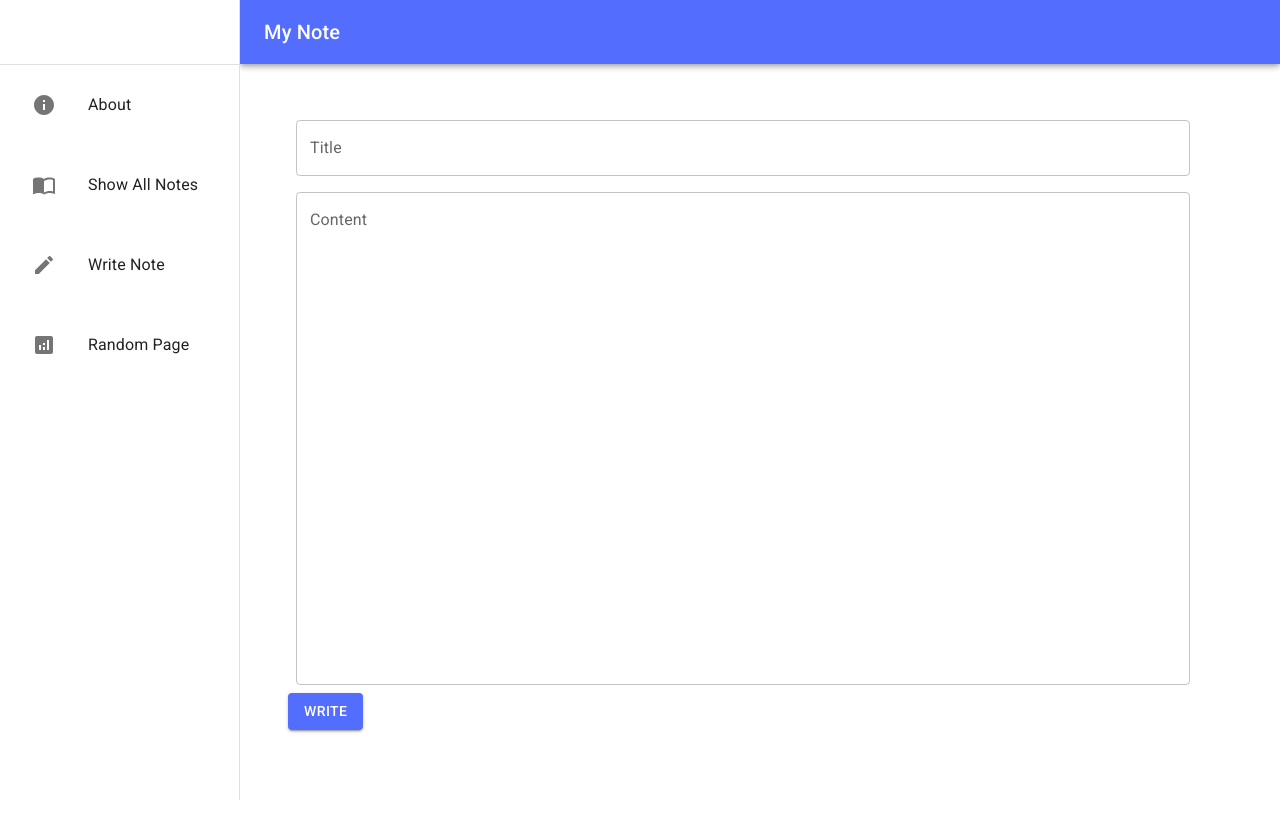
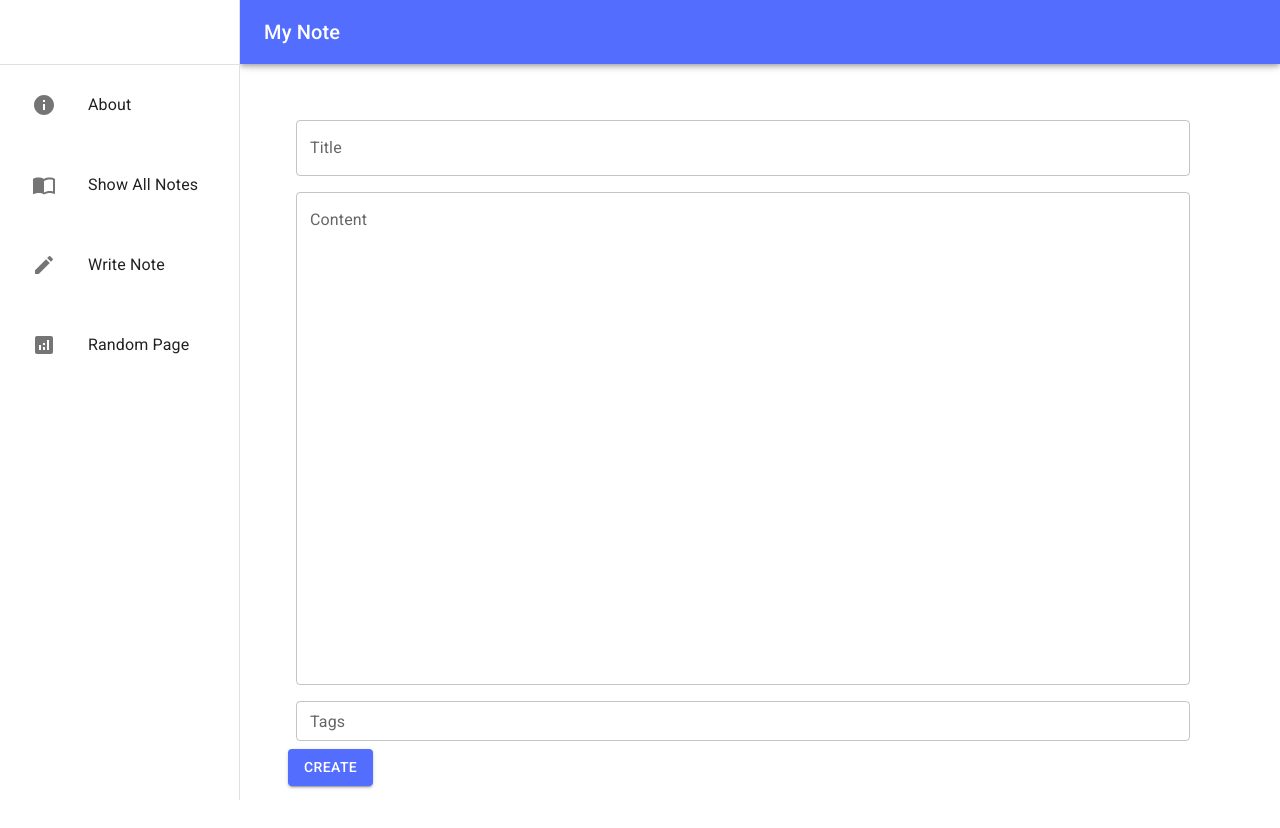
Before and after one commit to KimJaehyunPro/NoteAppFrontend, a React (Create React App) app: page /notes/create in a window 1280 px wide. Shown: the top 828 px of the page. Before the commit the page ends 800 px from the top, so only its background shows below. Built offline with nearby package versions, Linux system fonts and the light colour scheme.

Commit message:
UpdateNotePage redirect successful

```diff
--- a/src/Components/CreateNote/CreateNotePage.jsx
+++ /dev/null
@@ -1,42 +0,0 @@
-import useCreateNote from '../../Hooks/useCreateNote';
-
-import { Box, Button } from '@mui/material/';
-import TextField from '@mui/material/TextField';
-import * as React from 'react';
-
-export default function CreateNotePage(props) {
-
-    const [title, setTitle] = React.useState('');
-    const [content, setContent] = React.useState('');
-
-    const createNote = useCreateNote();
-
-    return (
-        <Box
-            component="form"
-            sx={{
-                '& .MuiTextField-root': { m: 1, width: '100%' },
-            }}
-            noValidate
-            autoComplete="off"
-        >
-
-            <TextField
-                id='note-title'
-                label="Title"
-                multiline
-                onChange={e => { setTitle(e.target.value) }}
-            />
-
-            <TextField
-                id='note-content'
-                label="Content"
-                multiline
-                rows={20}
-                onChange={e => { setContent(e.target.value) }}
-            />
-
-            <Button onClick={() => { createNote(title, content) }} variant="contained">Write</Button>
-        </Box>
-    )
-}
--- a/src/Components/ReadNote/ReadNotePage.jsx
+++ b/src/Components/ReadNote/ReadNotePage.jsx
@@ -1,7 +1,9 @@
-import { Paper } from "@mui/material";
+import { Paper, Fab } from "@mui/material";
 import { useParams } from "react-router-dom";
 import * as React from 'react';
 import useNote from "../../Hooks/useNote";
+
+import EditIcon from '@mui/icons-material/Edit';
 
 export default function ReadNotePage(props) {
     const { noteId } = useParams();
@@ -9,9 +11,12 @@ export default function ReadNotePage(props) {
 
     return (
         <Paper elevation={3}>
-            <p>{ id }</p>
-            <p>{ title }</p>
-            <p>{ content }</p>
+            <p>{id}</p>
+            <p>{title}</p>
+            <p>{content}</p>
+            <Fab color="secondary" aria-label="update" href={`/notes/update/${id}`}>
+                <EditIcon />
+            </Fab>
         </Paper>
     )
 }
--- a/src/Components/ShowAllNotes/Notes.jsx
+++ b/src/Components/ShowAllNotes/Notes.jsx
@@ -1,6 +1,6 @@
 import deleteNoteRequest from "./utils/deleteNoteRequest";
 
-import { Button, Paper, Typography } from "@mui/material";
+import { Button, Chip, Paper, Stack, Typography } from "@mui/material";
 
 export default function Notes(props) {
 
@@ -10,10 +10,15 @@ export default function Notes(props) {
         <div>
             {notes.map((note) => {
                 return (
-                    <Paper elevation={2} key={note.noteId} style={{"margin": "10px"}}>
+                    <Paper elevation={2} key={note.noteId} style={{ "margin": "10px" }}>
                         <Typography>{note.noteId}</Typography>
                         <Typography>{note.title}</Typography>
                         <Typography>{note.content}</Typography>
+                        <Stack direction="row" spacing={1}>
+                            {note.tags.map((tag) =>
+                                <Chip label={tag.tagName}/>
+                            )}
+                        </Stack>
                         <Button href={`notes/${note.noteId}`}>View</Button>
                         <Button onClick={() => {
                             deleteNoteRequest(note.noteId, setNotes);
--- /dev/null
+++ b/src/Components/WriteNote/CreateNotePage.jsx
@@ -0,0 +1,13 @@
+import useCreateNote from '../../Hooks/useCreateNote';
+import WriteNote from "./WriteNote";
+
+import * as React from 'react';
+
+export default function CreateNotePage(props) {
+
+    const createNote = useCreateNote();
+
+    return (
+            <WriteNote operation={createNote} />
+    )
+}
--- /dev/null
+++ b/src/Components/WriteNote/UpdateNotePage.jsx
@@ -0,0 +1,11 @@
+import useUpdateNote from "../../Hooks/useUpdateNote";
+import WriteNote from "./WriteNote"
+
+export default function UpdateNotePage(props) {
+
+    const {defaultTitle, defaultContent, defaultTagNames} = props;
+    const updateNote = useUpdateNote();
+    return(
+        <WriteNote defaultTitle={defaultTitle} defaultContent={defaultContent} defaultTagNames={defaultTagNames} operation={updateNote}/>
+    )
+}
--- /dev/null
+++ b/src/Components/WriteNote/WriteNote.jsx
@@ -0,0 +1,70 @@
+import {Box, Button} from '@mui/material/';
+import TextField from '@mui/material/TextField';
+import * as React from 'react';
+
+function parseTags(tags) {
+    return tags.split(' ').filter(tag => tag[0] === '#').map(tag => tag.slice(1));
+}
+
+export default function WriteNote(props) {
+
+    const {defaultTitle, defaultContent, defaultTagNames} = props;
+
+    const operation = props.operation;
+
+    const [title, setTitle] = React.useState('');
+    const [content, setContent] = React.useState('');
+    const [tagNames, setTagNames] = React.useState('');
+
+    function handleSubmit(title, content, tags) {
+        const parsedTags = parseTags(tags);
+        operation(title, content, parsedTags);
+    }
+
+    return (
+        <Box
+            component="form"
+            sx={{
+                '& .MuiTextField-root': {m: 1, width: '100%'},
+            }}
+            noValidate
+            autoComplete="off"
+        >
+
+            <TextField
+                id='note-title'
+                label="Title"
+                multiline
+                defaultValue={defaultTitle}
+                onChange={e => {
+                    setTitle(e.target.value)
+                }}
+            />
+
+            <TextField
+                id='note-content'
+                label="Content"
+                multiline
+                rows={20}
+                defaultValue={defaultContent}
+                onChange={e => {
+                    setContent(e.target.value)
+                }}
+            />
+
+            <TextField
+                label="Tags"
+                placeholder='#Tag1 #Tag2'
+                size="small"
+                defaultValue={defaultTagNames}
+                onChange={e => {
+                    setTagNames(e.target.value)
+                }}
+            />
+
+            <Button onClick={() => {
+                handleSubmit(title, content, tagNames)
+            }} variant="contained">Create</Button>
+        </Box>
+    );
+}
--- a/src/Hooks/useCreateNote.js
+++ b/src/Hooks/useCreateNote.js
@@ -5,14 +5,15 @@ export default function useCreateNote() {
 
     const navigate = useNavigate();
 
-    return (title, content) => {
+    return (title, content, tagNames) => {
         fetch(`${process.env.REACT_APP_BACKEND_URL}/${CREATE_NOTE_API_URL}`, {
             method: 'POST',
             headers: { "Content-type": "application/json" },
             body: JSON.stringify(
                 {
                     "title": title,
-                    "content": content
+                    "content": content,
+                    "tagNames": tagNames
                 }
             )
         })
--- /dev/null
+++ b/src/Hooks/useUpdateNote.js
@@ -0,0 +1,3 @@
+export default function useUpdateNote(title, content, tags) {
+    return "foo";
+}
```
Also changed, not shown: src/Components/Main/MainApp.jsx (+6 -1 lines).
